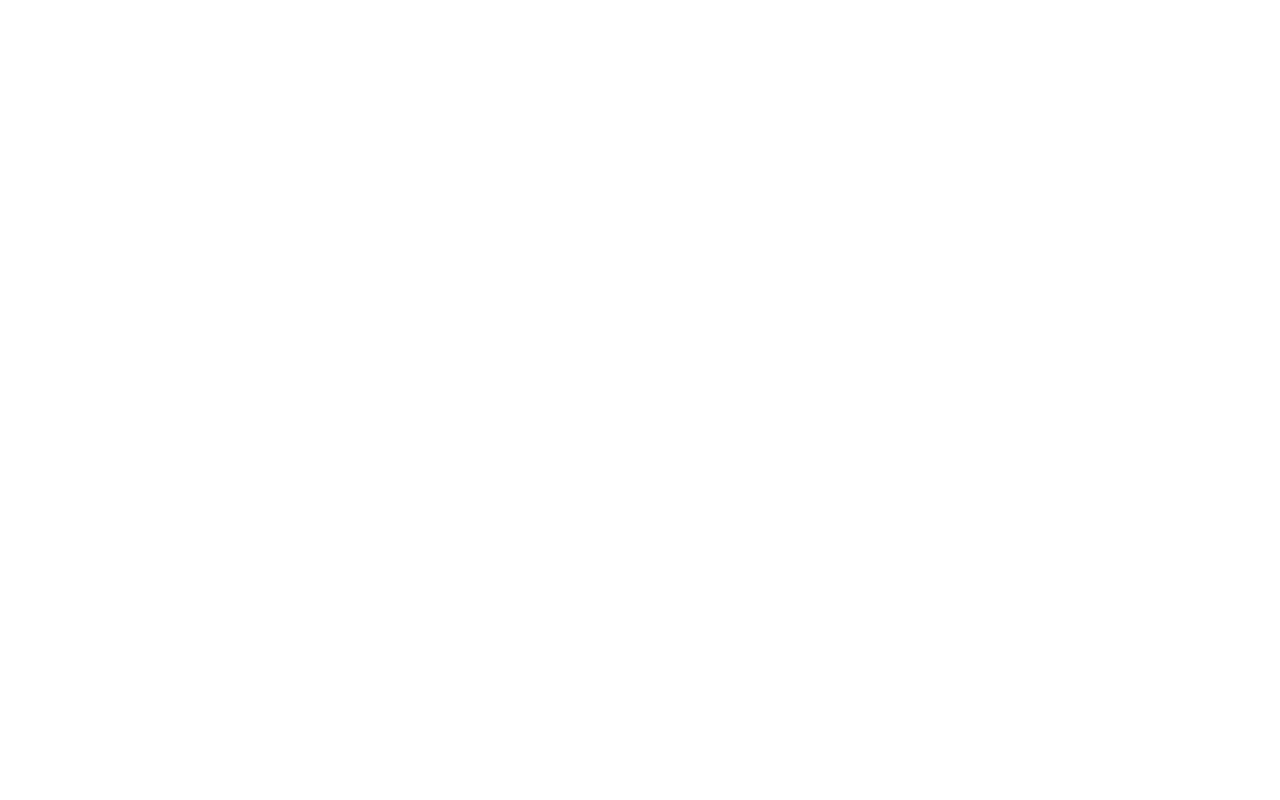
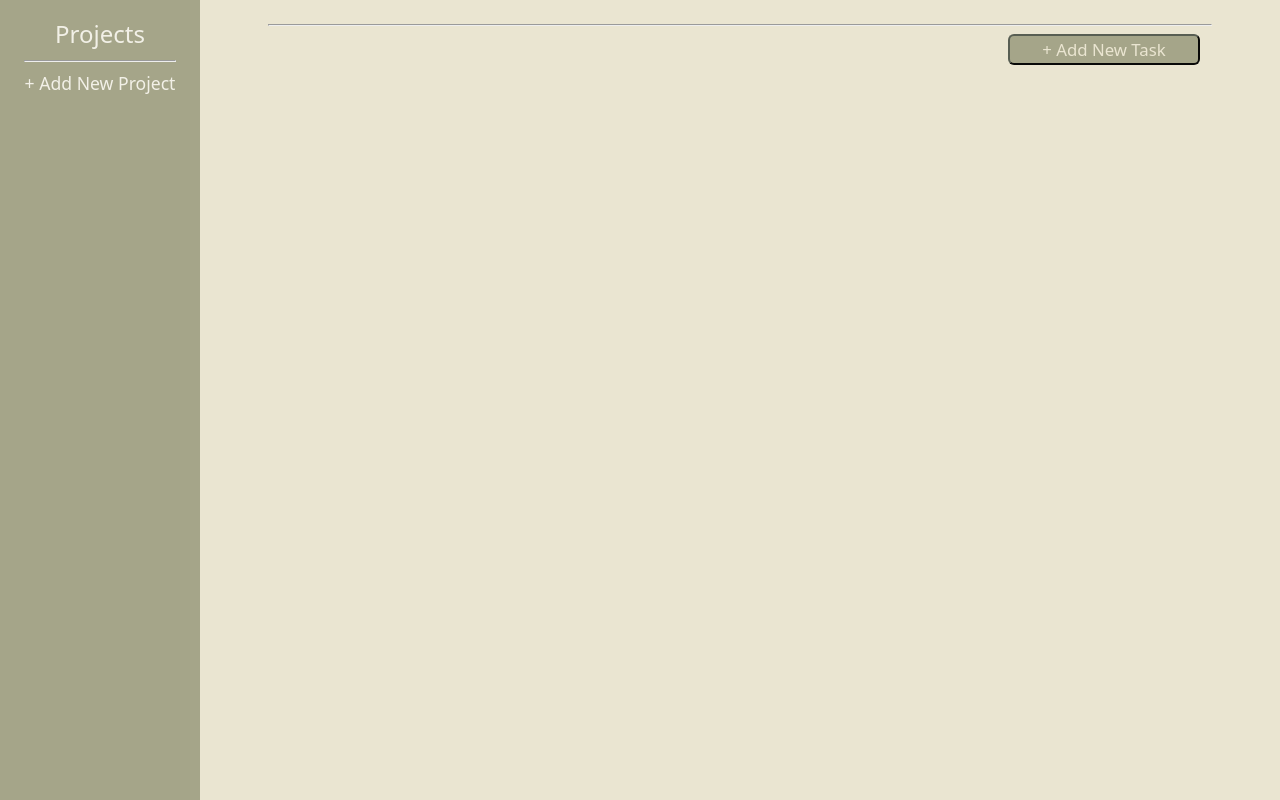
Before and after one commit to Rational-Pigeon/to-do-list, a website built with webpack: page src/template.html in a window 1280 px wide. Built offline with nearby package versions, Linux system fonts and the light colour scheme; files whose address does not match are found by name.

Commit message:
Implemented the base Skeleton of the website - Base html structure - Base styling - Handling dialog forms

```diff
--- a/src/index.js
+++ b/src/index.js
@@ -1 +1,25 @@
 import "./styles.css";
+import { Projects } from "./project.js";
+
+const prDialog = document.querySelector(".pr-prompt");
+const taskDialog = document.querySelector(".task-prompt");
+const addPrBtn = document.querySelector(".addpr");
+const addTaskBtn = document.querySelector(".addtask-btn");
+const prCancelBtn = document.querySelector(".pr-cancel-btn");
+const taskCancelBtn = document.querySelector(".task-cancel-btn");
+const prForm = document.querySelector(".pr-form");
+const taskForm = document.querySelector(".task-form");
+
+
+addPrBtn.addEventListener("click", () => prDialog.showModal());
+
+prCancelBtn.addEventListener("click", () => {
+    prDialog.close()
+    prForm.reset();
+});
+
+addTaskBtn.addEventListener("click", () => taskDialog.showModal());
+taskCancelBtn.addEventListener("click", () => {
+    taskDialog.close();
+    taskForm.reset();
+});
--- a/src/styles.css
+++ b/src/styles.css
@@ -47,3 +47,128 @@ h5,
 h6 {
     overflow-wrap: break-word;
 }
+
+button {
+    border-radius: 6px;
+}
+
+button:hover {
+    cursor: pointer;
+}
+
+
+@font-face {
+    font-family: 'PixelifySans';
+    src: url('./fonts/PixelifySansRegular.woff2') format('woff2');
+    font-weight: 400;
+    font-style: normal;
+    font-display: swap;
+}
+
+
+@font-face {
+    font-family: 'PixelifySans';
+    src: url('./fonts/PixelifySansMedium.woff2') format('woff2');
+    font-weight: 500;
+    font-style: normal;
+    font-display: swap;
+}
+
+@font-face {
+    font-family: 'PixelifySans';
+    src: url('./fonts/PixelifySansSemiBold.woff2') format('woff2');
+    font-weight: 600;
+    font-style: normal;
+    font-display: swap;
+}
+
+@font-face {
+    font-family: 'PixelifySans';
+    src: url('./fonts/PixelifySansBold.woff2') format('woff2');
+    font-weight: 700;
+    font-style: normal;
+    font-display: swap;
+}
+
+:root {
+    --dark-green: #516b38;
+    --light-green: #97ab50;
+    --red: #9c323c;
+    --pink: #e48d80;
+    --light-blue: #6392af;
+    --dark-blue: #2c3c6a;
+    --white: #eae5d1;
+    --black: #100a0a;
+    --beige: #a5a589;
+    --dark-beige: #585e53;
+    --projects-font-size: 1.1rem;
+    font-family: 'PixelifySans', system-ui, -apple-system, BlinkMacSystemFont, 'Segoe UI', Roboto, Oxygen, Ubuntu, Cantarell, 'Open Sans', 'Helvetica Neue', sans-serif;
+}
+
+body {
+    color: var(--black);
+}
+
+.container {
+    display: flex;
+    width: 100%;
+}
+
+.projects {
+    width: clamp(200px, 15%, 250px);
+    background-color: var(--beige);
+    color: #F2F0E7;
+    align-items: center;
+}
+
+.tasks {
+    flex: 1;
+    background-color: var(--white);
+    color: var(--dark-beige);
+}
+
+.projects,
+.tasks {
+    display: flex;
+    flex-flow: nowrap column;
+    min-height: 100vh;
+    padding: 1rem;
+}
+
+hr {
+    width: 90%;
+    height: 2px;
+}
+
+h2 {
+    align-self: center;
+    font-size: 1.5rem;
+}
+
+.addpr {
+    font-size: var(--projects-font-size);
+    order: 1;
+}
+
+.addpr:hover {
+    cursor: pointer;
+    font-size: calc(var(--projects-font-size) + 0.05rem);
+}
+
+.addtask-btn {
+    width: 12rem;
+    align-self: flex-end;
+    margin-right: 4rem;
+    background-color: var(--beige);
+    color: var(--white);
+    font-size: 1.05rem;
+    border-color: var(--dark-beige);
+}
+
+.submit-btn {
+    background-color: var(--light-green);
+}
+
+.cancel-btn {
+    background-color: var(--pink);
+}
--- a/src/template.html
+++ b/src/template.html
@@ -7,6 +7,44 @@
 </head>
 
 <body>
+    <div class="container">
+        <div class="projects">
+            <h2>Projects</h2>
+            <hr>
+            <div class="addpr">+ Add New Project</div>
+        </div>
+        <div class="tasks">
+            <h2 id="pr-title"></h2>
+            <hr>
+            <button class="addtask-btn">+ Add New Task</button>
+        </div>
+    </div>
+
+    <dialog class="pr-prompt">
+        <form class="pr-form" method="dialog">
+            <label for="pr-name">Project Title</label>
+            <input id="pr-name" type="text" required>
+            <button class="submit-btn submit-pr-btn" type="submit">submit</button>
+            <button class="cancel-btn pr-cancel-btn"> cancel</button>
+        </form>
+    </dialog>
+
+    <dialog class="task-prompt">
+        <form class="task-form" method="dialog">
+            <input id="input-title" type="text" required>
+            <textarea id="input-description" rows="4" cols="50"></textarea>
+            <input id="input-due" type="date">
+            <select id="input-priority" required>
+                <option value="low">Low</option>
+                <option value="medium">Medium</option>
+                <option value="high">High</option>
+            </select>
+            <button id="subtask-btn">add subtask</button>
+
+            <button class="submit-btn submit-task-btn" type="submit">submit</button>
+            <button class="cancel-btn task-cancel-btn">cancel</button>
+        </form>
+    </dialog>
 </body>
 
 </html>
```
